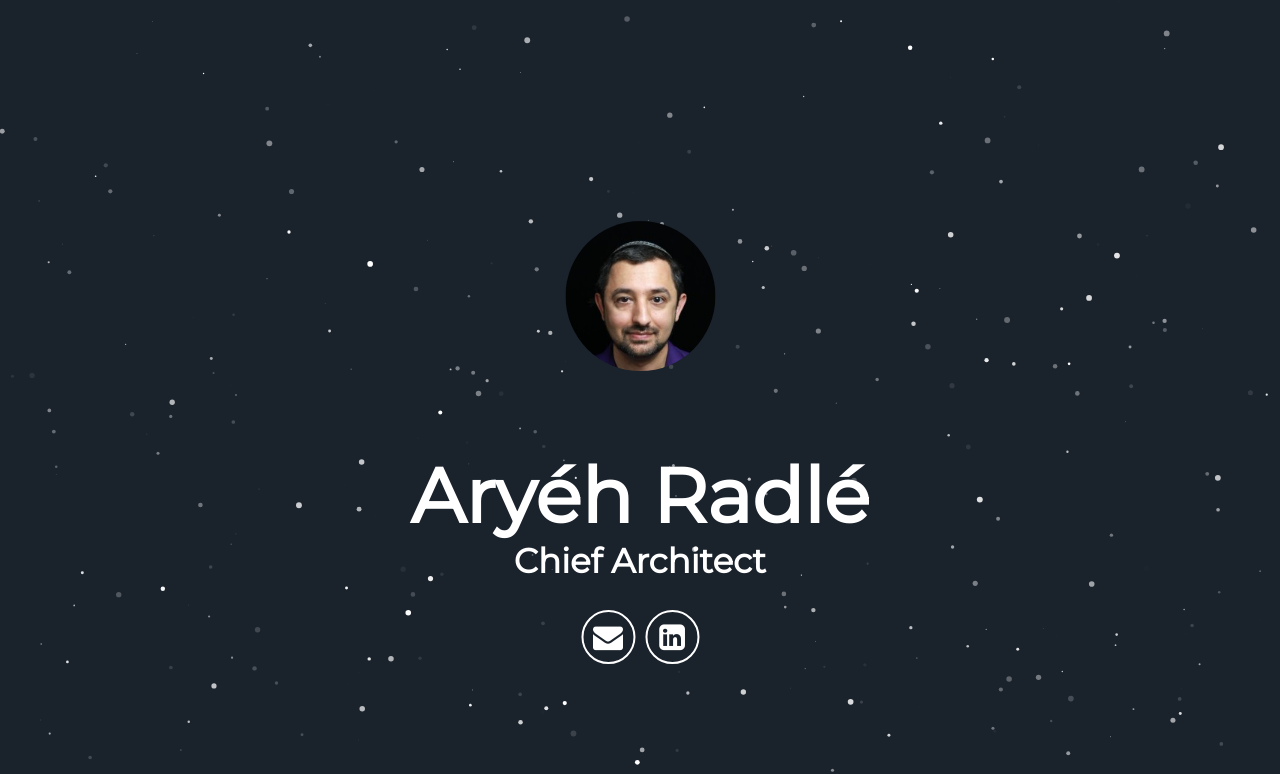
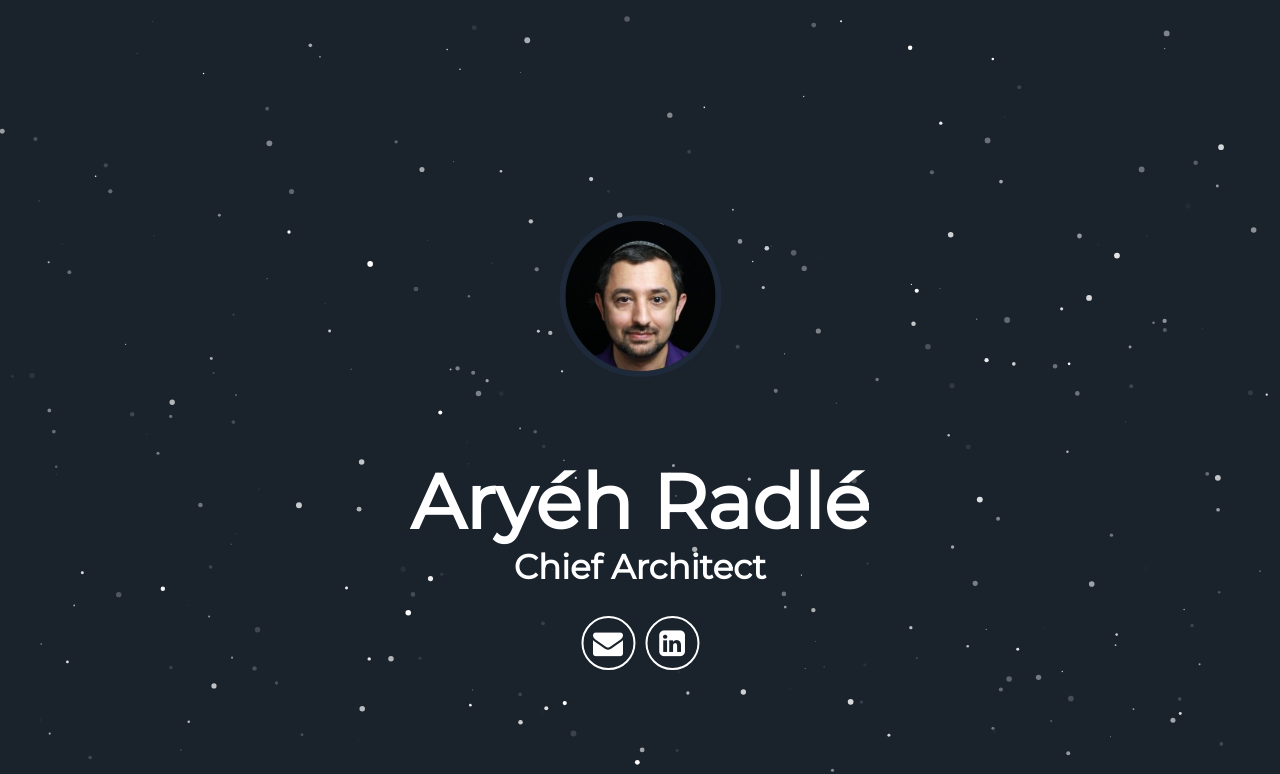
Before and after one commit to arieradle/aryehradle.cloud, a Jekyll site: the page built from index.html, in a window 1280 px wide. Shown: the top 774 px of the page. Built offline with Jekyll 4.4.1, drawn with Linux system fonts in a browser that asks for light colours; some web fonts are replaced.

Commit message:
added frane

```diff
--- a/_includes/header.html
+++ b/_includes/header.html
@@ -3,6 +3,7 @@
       width: 150px;
       height: 150px;
       border-radius: 50%;
+      border: 6px solid #1e2a39;
   }
 </style>
 <div id="particles-js">
```
